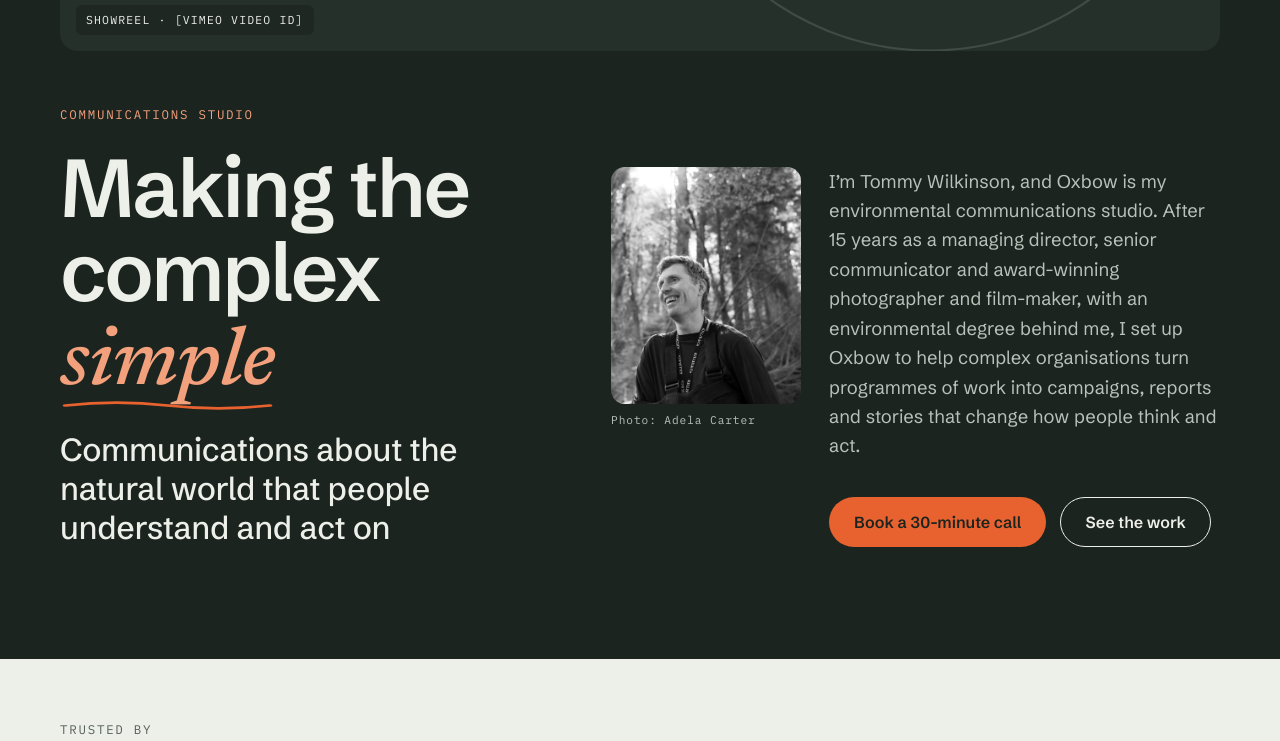
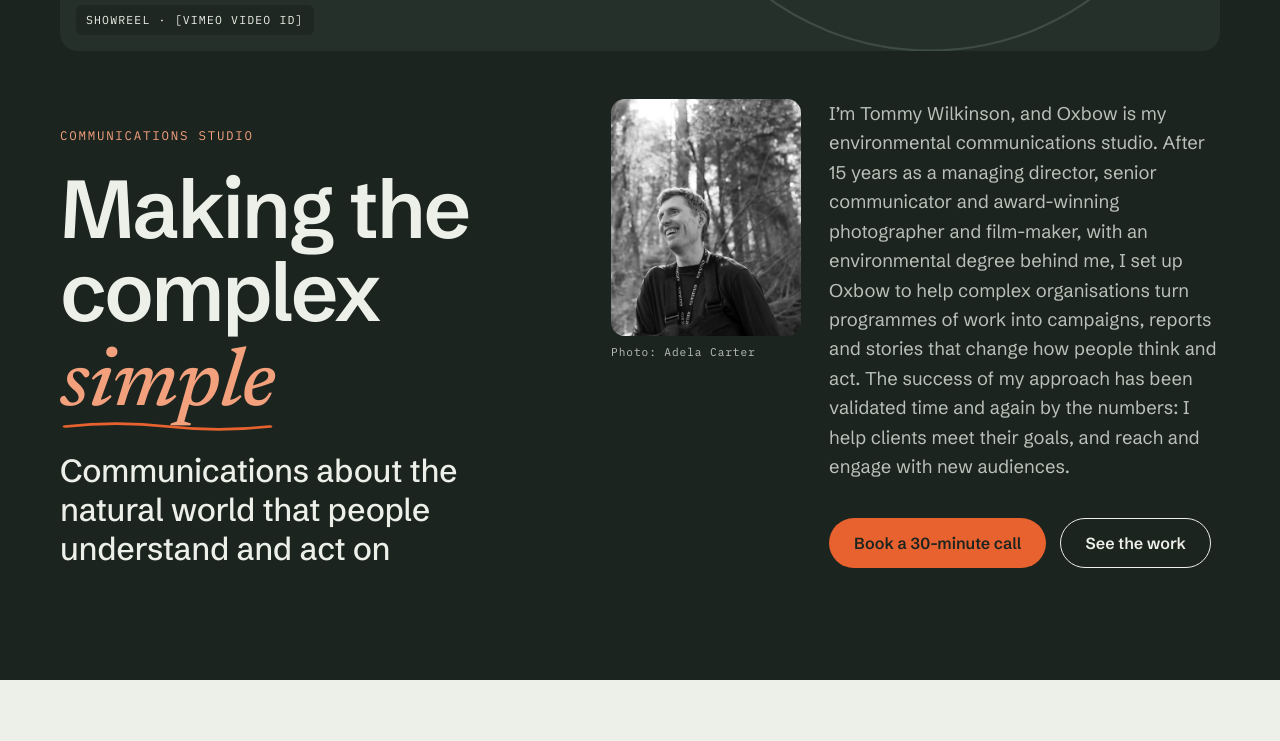
Before and after one commit to tacwilkinson-del/oxbow-website, a plain HTML site: page index.html in a window 1280 px wide. Shown: the part 960-1701 px from the top of the page. Drawn offline with Linux system fonts and the light colour scheme.

Commit message:
Add files via upload

```diff
--- a/index.html
+++ b/index.html
@@ -3,7 +3,7 @@
 <head>
 <meta charset="utf-8">
 <meta name="viewport" content="width=device-width, initial-scale=1, viewport-fit=cover">
-<title>Oxbow Studio</title>
+<title>Oxbow Studio - Creative environmental studio communications that work</title>
 <meta name="description" content="Oxbow is a communications studio about the natural world, for government agencies, NGOs and responsible brands.">
 <link rel="icon" href="favicon.svg" type="image/svg+xml">
 <link rel="icon" href="favicon-32.png" sizes="32x32" type="image/png">
@@ -345,7 +345,7 @@ footer .wrap{display:flex;flex-wrap:wrap;gap:16px;justify-content:space-between;
           <figcaption>Photo: Adela Carter</figcaption>
         </figure>
         <div class="intro-copy">
-      <p class="lede">I’m Tommy Wilkinson, and Oxbow is my environmental communications studio. After 15 years as a managing director, senior communicator and award-winning photographer and film-maker, with an environmental degree behind me, I set up Oxbow to help complex organisations turn programmes of work into campaigns, reports and stories that change how people think and act.</p>
+      <p class="lede">I’m Tommy Wilkinson, and Oxbow is my environmental communications studio. After 15 years as a managing director, senior communicator and award-winning photographer and film-maker, with an environmental degree behind me, I set up Oxbow to help complex organisations turn programmes of work into campaigns, reports and stories that change how people think and act. The success of my approach has been validated time and again by the numbers: I help clients meet their goals, and reach and engage with new audiences.</p>
       <div class="ctas">
         <a class="btn btn-primary" href="#contact">Book a 30-minute call</a>
         <a class="btn btn-ghost" href="#work">See the work</a>
```
